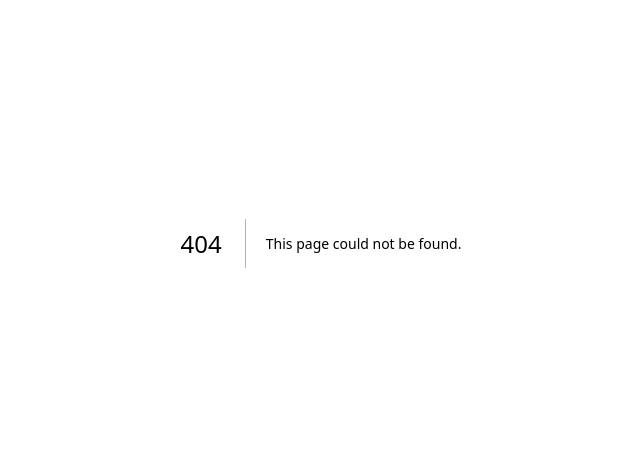
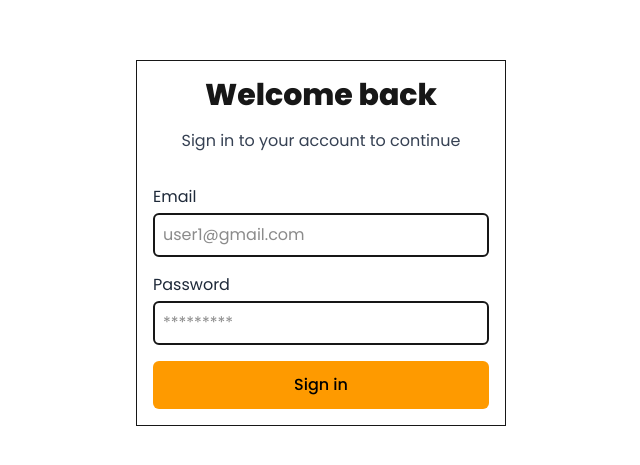
Before and after one commit to Huywb/Nest_Ecommerce, a Next.js app in the folder frontend/: page /auth/login in a window 1280 px wide. Before the commit this address had no page. Shown: the part 157-622 px from the top of the page, without its empty margins (319-959 px from the left). Built offline with nearby package versions, Linux system fonts and the light colour scheme.

Commit message:
(feature) - Login page layout and LoginForm components

```diff
--- /dev/null
+++ b/frontend/app/auth/login/page.tsx
@@ -0,0 +1,23 @@
+import LoginForm from "@/app/components/modules/auth/LoginForm"
+
+
+export const revalidate = false
+const page = () => {
+  return (
+    <>
+        <LoginForm />
+    </>
+  )
+}
+
+export default page
+
+export function generateMetadata() {
+  return {
+    title: `Page - Title here`,
+    description: "Page - Description here",
+    icons: {
+      icon: 'path to asset file'
+    }
+  }
+}
--- /dev/null
+++ b/frontend/app/components/modules/auth/LoginForm.tsx
@@ -0,0 +1,57 @@
+'use client'
+import { useAuth } from '@/app/hooks/useAuth'
+import { User, UserLogin } from '@/app/types/auth.type'
+import { useRouter } from 'next/navigation'
+import React, { FormEvent, useState } from 'react'
+
+const LoginForm = () => {
+
+    const [userInfo,setUserInfo] = useState<UserLogin>({
+        email: '',
+        password: ''
+    })
+    const [isLoading,setIsLoading] = useState(false)
+    const [errorMessage,setErrorMessage] = useState<string | null>(null)
+
+    const router =  useRouter()
+    const {login} = useAuth()
+    const handleSubmit = async(e:FormEvent<HTMLElement>)=>{
+        e.preventDefault()
+        console.log(userInfo)
+        setIsLoading(true)
+        setErrorMessage(null)
+        try {
+            const response = await login(userInfo)
+            if(response){
+                router.push('/')
+            }
+        } catch (error) {
+            console.log(error)
+        }
+    }
+  return (
+    <section className='w-full h-screen flex items-center justify-center'>
+      <div className='w-[60%] flex items-center justify-center'>
+            <div className='flex flex-col items-center border min-w-80 p-4 gap-4'>
+                <h1 className='font-bold text-3xl'>Welcome back</h1>
+                <span className='text-md text-gray-700'>Sign in to your account to continue</span>
+
+                <div className='flex flex-col gap-4 mt-4 w-full'>
+                    <div className='flex flex-col gap-1'>
+                        <label htmlFor="" className=' text-gray-800'>Email</label>
+                        <input className=' p-2 rounded-md border-2' type="email" onChange={(e)=>setUserInfo((prev)=>({...prev,email: e.target.value}))} placeholder='user1@gmail.com' />
+                    </div>
+                    <div className='flex flex-col gap-1'>
+                        <label htmlFor="" className=' text-gray-800'>Password</label>
+                        <input className=' p-2 rounded-md border-2'  type="password" onChange={(e)=>setUserInfo((prev)=>({...prev,password: e.target.value}))} placeholder='*********' />
+                    </div>
+                </div>
+
+                <button onClick={handleSubmit} className='w-full p-3 cursor-pointer hover:bg-amber-700 transition-all duration-300 bg-amber-500 text-black font-medium rounded-md'>Sign in</button>
+            </div>
+      </div>
+    </section>
+  )
+}
+
+export default LoginForm
```
